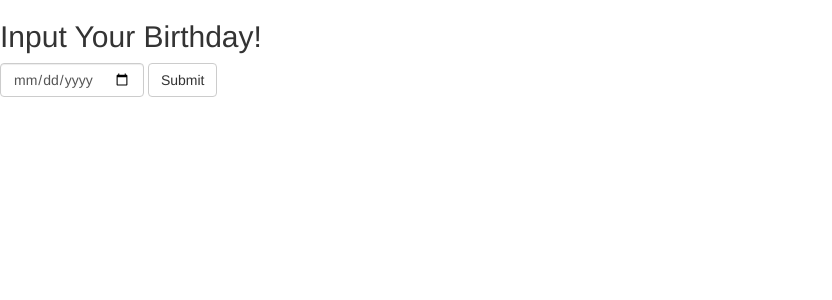
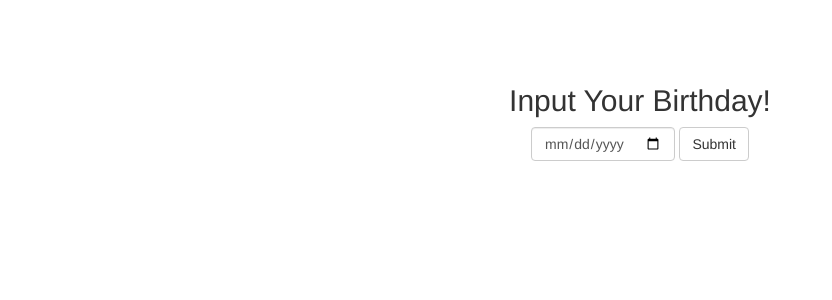
Before and after one commit to snelakanti/ageteller, a React (Create React App) app: page / in a window 1280 px wide. Shown: the top 300 px of the page, without its empty margins (0-832 px from the left). Built offline with nearby package versions, Linux system fonts and the light colour scheme.

Commit message:
add styling to App class

```diff
--- a/src/Components/App.css
+++ b/src/Components/App.css
@@ -0,0 +1,6 @@
+.App{
+
+    padding: 5%;
+    text-align: center;
+    font-size: 16px;
+}
--- a/src/Components/App.js
+++ b/src/Components/App.js
@@ -1,11 +1,12 @@
 import React, { Component } from 'react';
 import {Form, FormControl, Button} from 'react-bootstrap';
+import './App.css';
 
 class App extends Component {
     render(){
 
         return(
-            <div>
+            <div className = "App">
                 <Form inline>
                 <h2>Input Your Birthday!</h2>
                 <FormControl type="date">
```
